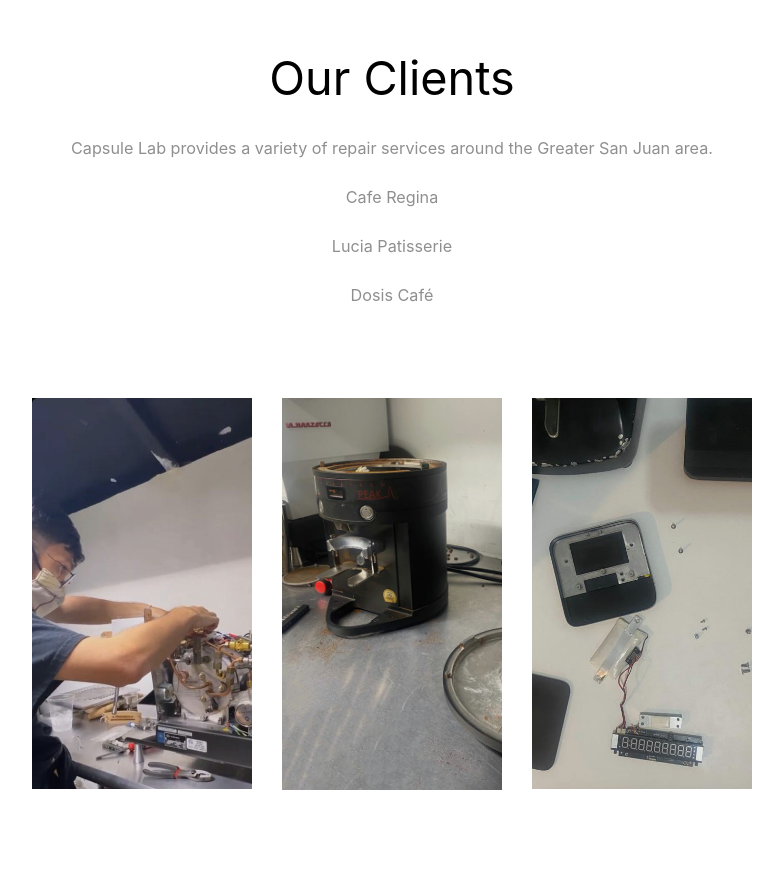
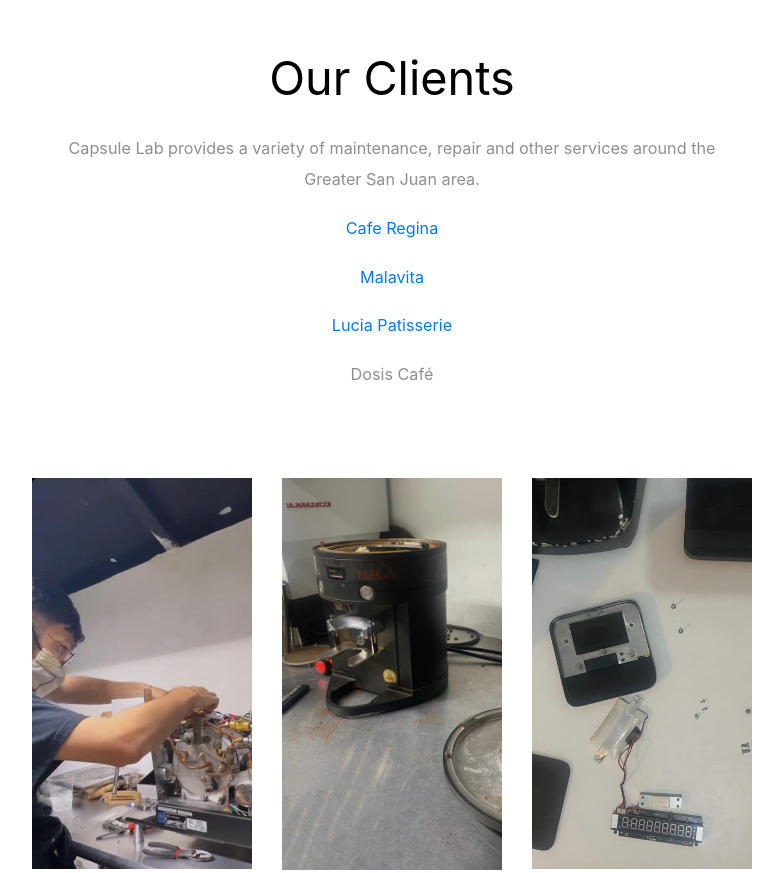
Before and after one commit to 5alentin/capsulelab.github.io, a plain HTML site: page index.html in a window 1280 px wide. Shown: the part 1420-2293 px from the top of the page, without its empty margins (248-1031 px from the left). Drawn offline with Linux system fonts and the light colour scheme.

Commit message:
index.html

```diff
--- a/index.html
+++ b/index.html
@@ -119,11 +119,13 @@
           <div class="text-center col-12">
               <h2 class="tm-text-primary tm-section-title mb-4">Our Clients</h2>
               <p class="mx-auto tm-work-description">
-                Capsule Lab provides a variety of repair services around the Greater San Juan area.
+                Capsule Lab provides a variety of maintenance, repair and other services around the Greater San Juan area.
               <p class="mx-auto tm-work-description">
-              Cafe Regina
+              <a href="https://www.cafereginapr.com/">Cafe Regina</a>
               <p class="mx-auto tm-work-description">
-              Lucia Patisserie
+              <a href="https://malavitapr.com/">Malavita</a>
+              <p class="mx-auto tm-work-description">
+              <a href="https://luciapatisserie.com/">Lucia Patisserie</a>
               <p class="mx-auto tm-work-description">
               Dosis Café
               </p>
```
